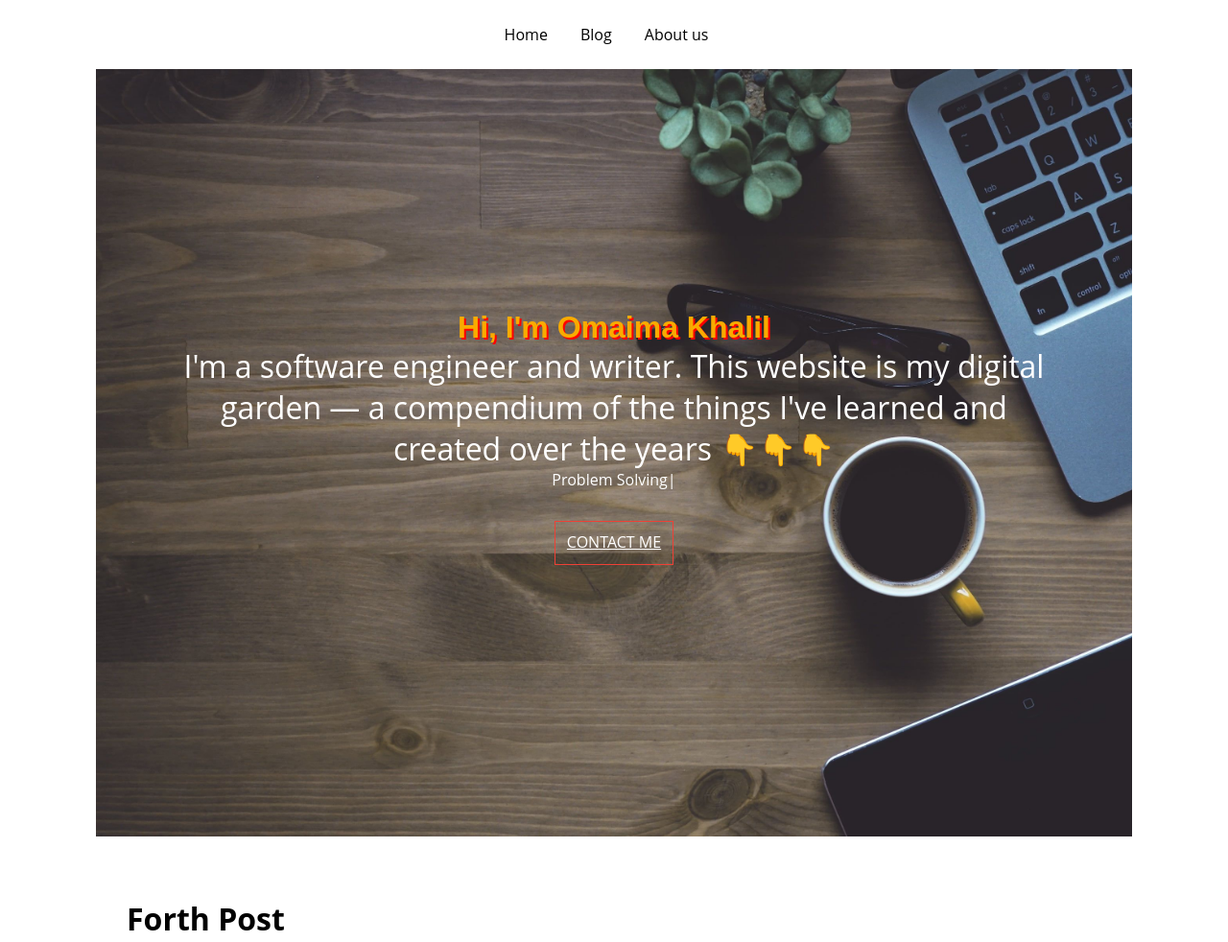
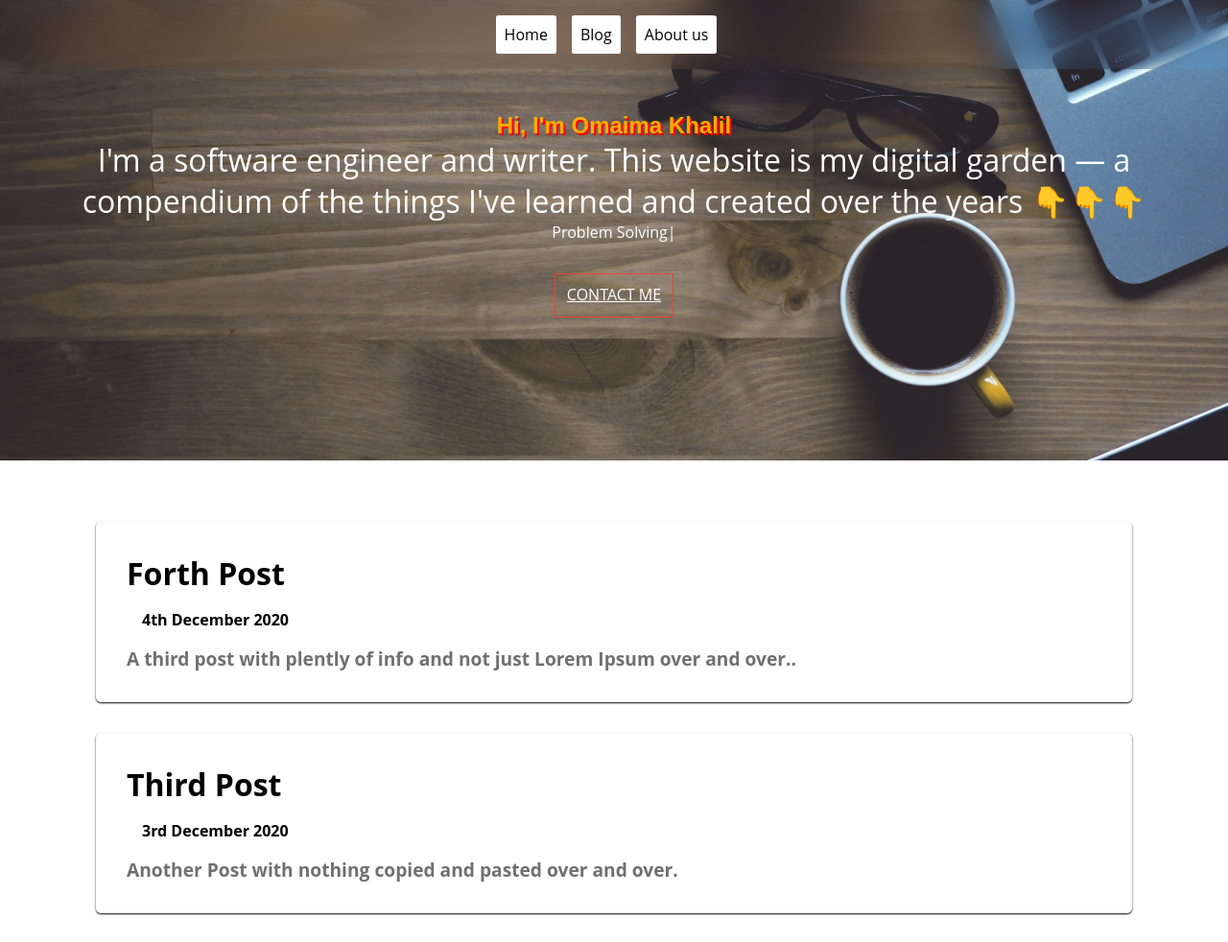
Before and after one commit to omaima-khalil/okhalil, a Gatsby site: page / in a window 1280 px wide. Shown: the top 982 px of the page at 96% size. Built offline with nearby package versions, Linux system fonts and the light colour scheme; Gatsby itself is replaced by a stand-in of ours.

Commit message:
style edited

```diff
--- a/package.json
+++ b/package.json
@@ -11,11 +11,14 @@
   "author": "",
   "license": "ISC",
   "dependencies": {
+    "@emotion/react": "^11.4.1",
+    "@emotion/styled": "^11.3.0",
     "@fortawesome/fontawesome-svg-core": "^1.2.36",
     "@fortawesome/free-solid-svg-icons": "^5.15.4",
     "@fortawesome/react-fontawesome": "^0.1.15",
     "@mdx-js/mdx": "^1.6.22",
     "@mdx-js/react": "^1.6.22",
+    "breakpoints": "0.0.0",
     "fortawesome": "0.0.1-security",
     "gatsby": "^2.27.5",
     "gatsby-image": "^2.7.0",
@@ -24,6 +27,8 @@
     "gatsby-remark-images": "^3.7.0",
     "gatsby-source-filesystem": "^2.11.1",
     "gatsby-transformer-sharp": "^2.8.0",
+    "mdx-utils": "^0.2.0",
+    "prism-react-renderer": "^1.2.1",
     "react": "^17.0.1",
     "react-dom": "^17.0.1",
     "react-fontawesome": "^1.7.1",
--- a/src/components/Hero.js
+++ b/src/components/Hero.js
@@ -1,11 +1,15 @@
 import React from "react";
 import Typed from "react-typed";
 import {Link} from "gatsby"
+import Container from "./Container";
 
 
 const Hero=() => {
   return(
-  <div className="header-wrapper">
+    <section className="header-wrapper">
+      <Container>
+
+  <div className="">
     <div className="main-info">
       <h1>Hi, I'm Omaima Khalil</h1>
       <p>I'm a software engineer and writer. This website is my digital garden — a compendium of the things I've learned and created over the years 👇👇👇</p>
@@ -19,7 +23,12 @@
 
     <Link smooth={true} to="about" offset={-110} className="btn-main-offer nav-link" href="#">contact me</Link>
     </div>
+
 </div>
+</Container>
+
+</section>
+
   )
 }
 export default Hero;
--- a/src/components/container.js
+++ b/src/components/container.js
@@ -1,5 +1,5 @@
 import React from "react";
-import Header from "./header";
+import Header from "./Header";
 const Container = ({ children }) => {
   return (
     <div>
--- a/src/components/header.js
+++ b/src/components/header.js
@@ -2,6 +2,7 @@
 
 const Header = ({ siteTitle, siteDescription }) => {
   return (
+
     <div className="sticky-nav">
       <a href="/" className="sticky-nav-button">
         Home
--- a/src/components/mdx/Code.js
+++ b/src/components/mdx/Code.js
@@ -4,8 +4,8 @@
 import { bpDesktopOnly } from "../../lib/breakpoints";
 import Highlight, { defaultProps } from "prism-react-renderer";
 
+
 /*
-
 const RE = /{([\d,-]+)}/;
 
 const wrapperStyles = css`
--- a/src/components/mdx/Paragraph.js
+++ b/src/components/mdx/Paragraph.js
@@ -4,4 +4,5 @@
   text-align: left;
   line-height: 1.7;
 `;
+
 */
--- a/src/components/mdx/Subtitle.js
+++ b/src/components/mdx/Subtitle.js
@@ -7,5 +7,4 @@
   margin-bottom: 20px;
   font-weight: 900;
   line-height: 1.1;
-`
-*/
+`*/
--- a/src/components/mdx/index.js
+++ b/src/components/mdx/index.js
@@ -4,7 +4,7 @@
 import Subtitle from "./Subtitle";
 import Paragraph from "./Paragraph";
 import Code from "./Code";
-// import { preToCodeBlock } from "mdx-utils";
+import { preToCodeBlock } from "mdx-utils";
 /*
 export default {
   // h1: props => <Title {...props} />,
--- a/src/css/styles.css
+++ b/src/css/styles.css
@@ -22,7 +22,11 @@
   background: url(../media/images/bg_laptop.jpg) no-repeat;
   background-size: cover;
   background-position:center;
-  height:100vh;
+
+  height:60vh;
+
+  margin: 0 -10px;
+  padding: 0 5px;
 }
 .main-info{
 display:flex;
@@ -253,13 +257,15 @@
   margin-top: 2rem;
   text-decoration: none;
   transition: transform 350ms;
+  box-shadow: 0 1px 2px  var(--primary-black);
+  border-Radius: 5px;
 }
 .card:hover {
   cursor: pointer;
   text-decoration: none;
-  border-left: 2px solid #60a1e7;
+  border-left: 2px solid black;
   transform: translateX(-2px);
-  border-bottom: 1px solid #60a1e7;
+  border-bottom: 1px solid black;
 }
 
 .card:first-of-type {
--- a/src/pages/about.js
+++ b/src/pages/about.js
@@ -1,9 +1,9 @@
 
 import React from "react";
 import { Link, graphql } from "gatsby";
-import Container from "../components/container";
+import Container from "../components/Container";
 import Author from "../media/images/oum.jpg";
-import SEO from "../components/seo";
+import SEO from "../components/Seo";
 
 export default ({data}) => {
   const siteTitle = data.site.siteMetadata?.title || `Title`;
--- a/src/pages/blog.js
+++ b/src/pages/blog.js
@@ -1,7 +1,7 @@
 import React from "react";
 import { Link, graphql } from "gatsby";
-import SEO from "../components/seo";
-import Container from "../components/container";
+import SEO from "../components/Seo";
+import Container from "../components/Container";
 
 export default ({data,location}) => {
     const siteTitle = data.site.siteMetadata?.title || `Title`;
--- a/src/pages/index.js
+++ b/src/pages/index.js
@@ -1,7 +1,7 @@
 import React from "react";
 import { Link, graphql } from "gatsby";
-import SEO from "../components/seo";
-import Container from "../components/container";
+import SEO from "../components/Seo";
+import Container from "../components/Container";
 import Hero from "../components/Hero"
 import Footer from "../components/Footer";
 
@@ -11,10 +11,11 @@
   const posts = data.allMdx.nodes;
 
   return (
-    <Container>
-      <SEO title={siteTitle} description={siteDescription} />
-      <Hero/>
+    <div>
 
+    <SEO title={siteTitle} description={siteDescription} />
+    <Hero/>
+    <section className="main">
 
    {posts.map((post) => {
         const title = post.frontmatter.title || post.fields.slug;
@@ -29,8 +30,9 @@
           </div>
         );
       })}
-      <Footer/>
-    </Container>
+    </section>
+    <Footer/>
+    </div>
   );
 }
 
```
Also changed, not shown: 1 other file.
